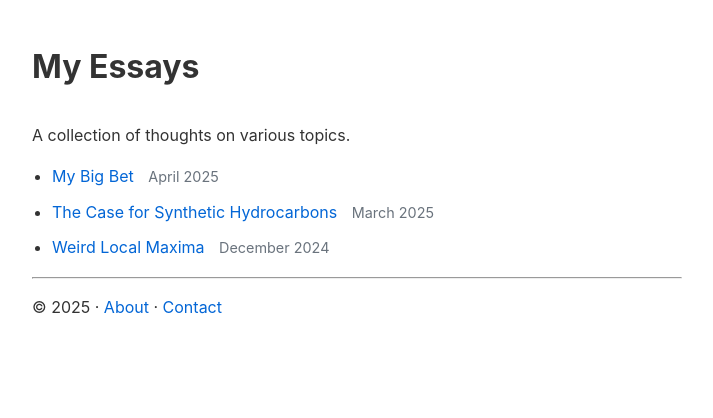
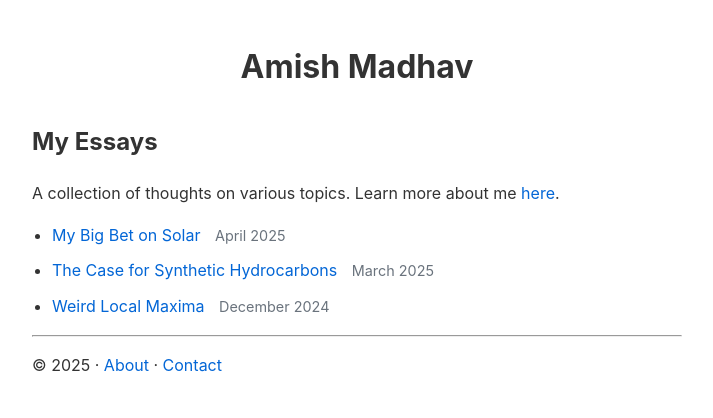
Before and after one commit to amadhav2021/amadhav2021.github.io, a plain HTML site: page index.html in a window 1280 px wide. Shown: the whole page, without its empty margins (283-996 px from the left). Drawn offline with Linux system fonts and the light colour scheme.

Commit message:
Added name

```diff
--- a/index.html
+++ b/index.html
@@ -15,6 +15,7 @@
         }
         h1 {
             margin-bottom: 30px;
+            text-align: center;
         }
         ul {
             padding-left: 20px;
@@ -37,13 +38,15 @@
     </style>
 </head>
 <body>
-    <h1>My Essays</h1>
+    <h1>Amish Madhav</h1>
 
-    <p>A collection of thoughts on various topics.</p>
+    <h2>My Essays</h2>
+
+    <p>A collection of thoughts on various topics. Learn more about me <a href="about.html">here</a>.</p>
 
     <ul>
         <li>
-            <a href="essays/my-big-bet.html">My Big Bet</a>
+            <a href="essays/my-big-bet.html">My Big Bet on Solar</a>
             <span class="date">April 2025</span>
         </li>
         <li>
```
Also changed, not shown: about.html (+1 -1 lines).
